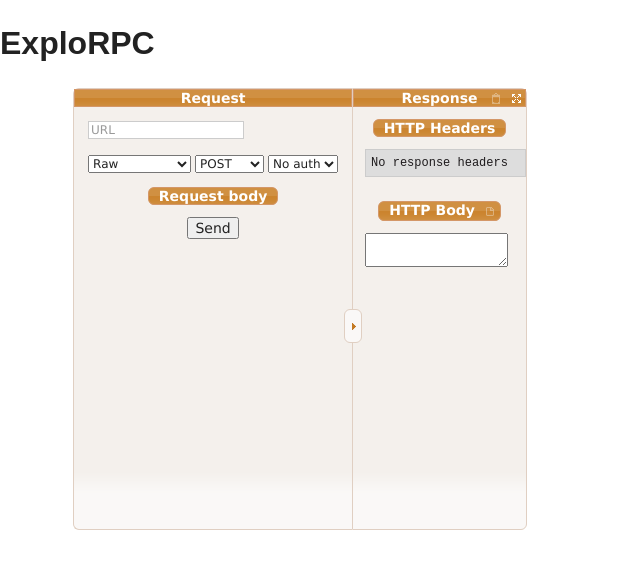
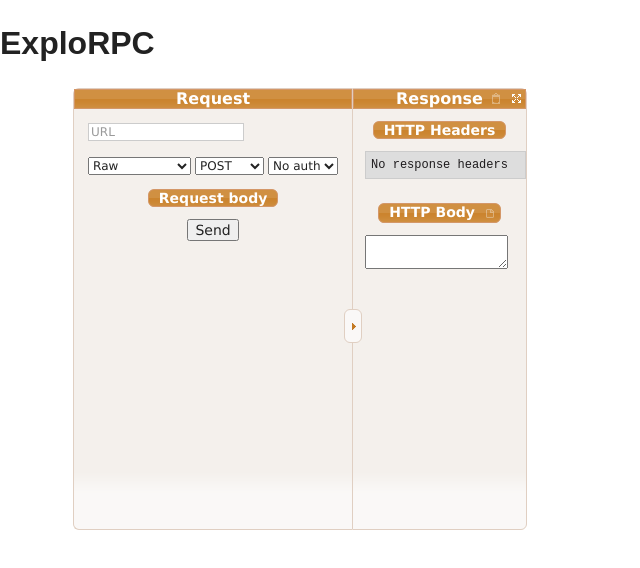
Before and after one commit to MasonM/apeye, a plain HTML site: page index.html in a window 1280 px wide. Shown: the whole page, without its empty margins (0-640 px from the left). Drawn offline with nearby package versions, Linux system fonts and the light colour scheme; files that its build step writes are made by us from their sources; files whose address does not match are found by name.

Commit message:
Make section headers a bit bigger

```diff
--- a/css/explorpc.less
+++ b/css/explorpc.less
@@ -47,6 +47,10 @@
 		display: inline-block;
 		vertical-align: top;
 
+		header h4 {
+			line-height: 18px;
+			font-size: 16px;
+		}
 		h4 {
 			.explorpc-subheader;
 		}
```
